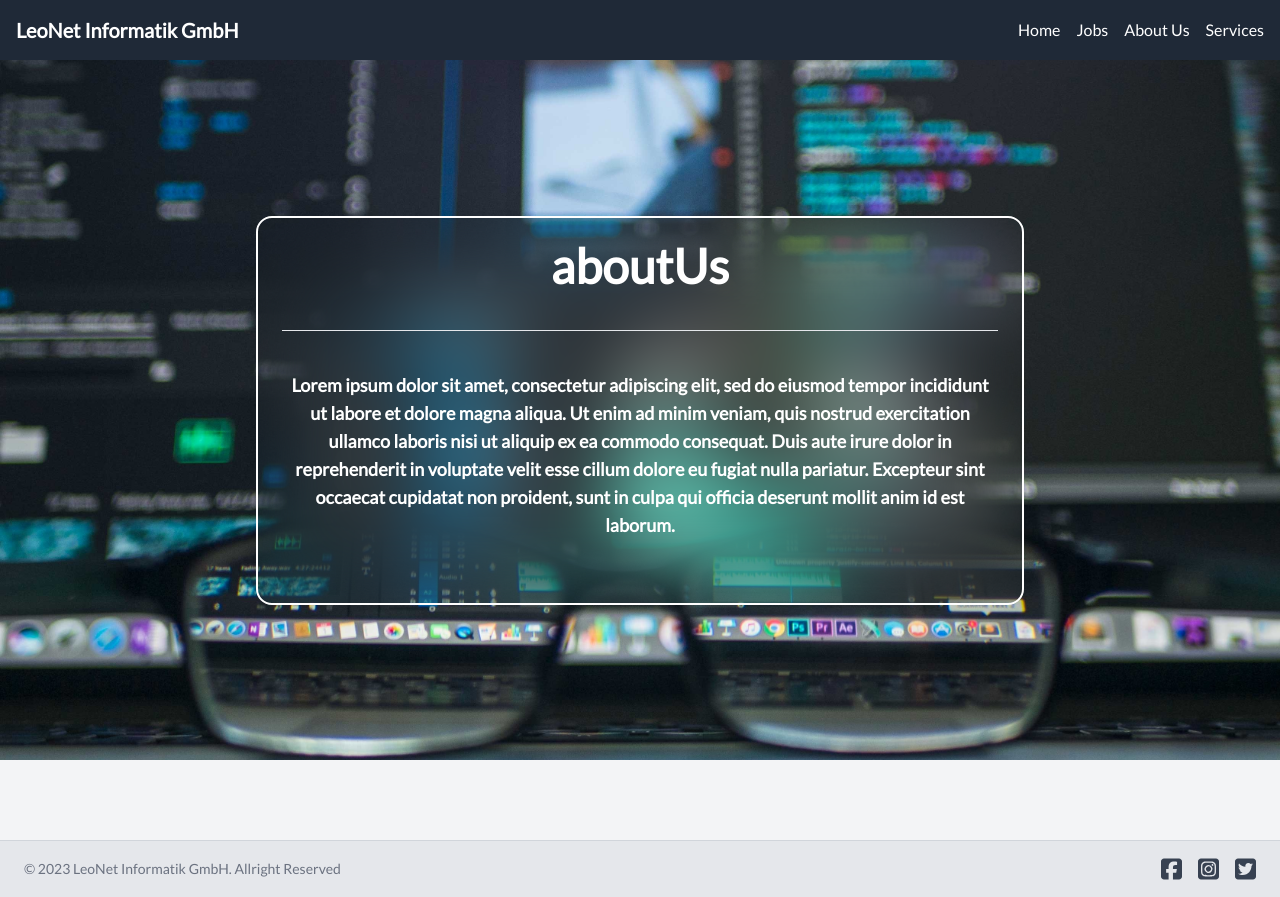
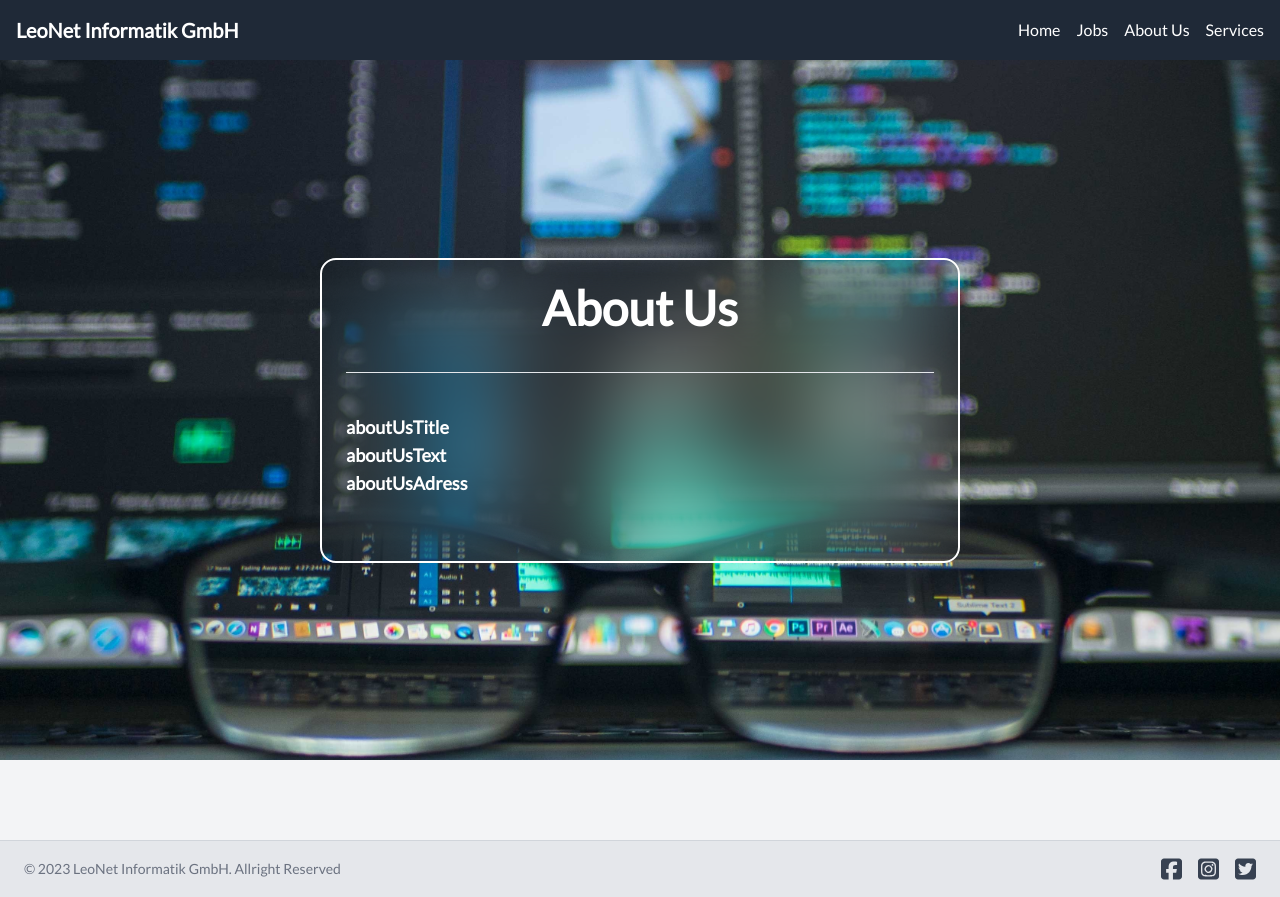
Before and after one commit to peymn88gh/portfolioWebSite, a React (Create React App) app: page /about in a window 1280 px wide. Built offline with nearby package versions, Linux system fonts and the light colour scheme; no server answers; what tailwindcss-animated would draw is missing.

Commit message:
about us text update

```diff
--- a/src/locales/en/translate.json
+++ b/src/locales/en/translate.json
@@ -67,6 +67,8 @@
     "policy": "Policy",
     "send": "Send",
     "contactSales": "Contact Sales",
-    "IsTooShort": "is too short"
+    "IsTooShort": "is too short",
+
+    "aboutUs": "About Us"
 
 }
--- a/src/pages/AboutUs.js
+++ b/src/pages/AboutUs.js
@@ -6,10 +6,16 @@ export default function AboutUs(){
     const [t]=useTranslation('common');
     return (<>
         <div className="homebackground">
-            <div className="content-container border-2 border-white rounded-2xl p-6 backdrop-blur-2xl max-w-3xl animate-fade-up animate-once animate-duration-700 animate-ease-in">
+            <div className="content-container border-2 border-white rounded-2xl p-6 backdrop-blur-2xl max-w-3xl w-6/12 animate-fade-up animate-once animate-duration-700 animate-ease-in">
                 <h1 className=' font-bold text-5xl mb-10'>{t("aboutUs")}</h1>
                 <hr/>
-                <p className=' font-bold text-lg my-10'> Lorem ipsum dolor sit amet, consectetur adipiscing elit, sed do eiusmod tempor incididunt ut labore et dolore magna aliqua. Ut enim ad minim veniam, quis nostrud exercitation ullamco laboris nisi ut aliquip ex ea commodo consequat. Duis aute irure dolor in reprehenderit in voluptate velit esse cillum dolore eu fugiat nulla pariatur. Excepteur sint occaecat cupidatat non proident, sunt in culpa qui officia deserunt mollit anim id est laborum.</p>
+                <p className=' font-bold text-lg my-10 text-left'>
+                    {t("aboutUsTitle")}
+                    <br/>
+                    {t("aboutUsText")}
+                    <br/>
+                    {t("aboutUsAdress")}
+                </p>
 
             </div>
         </div>
```
